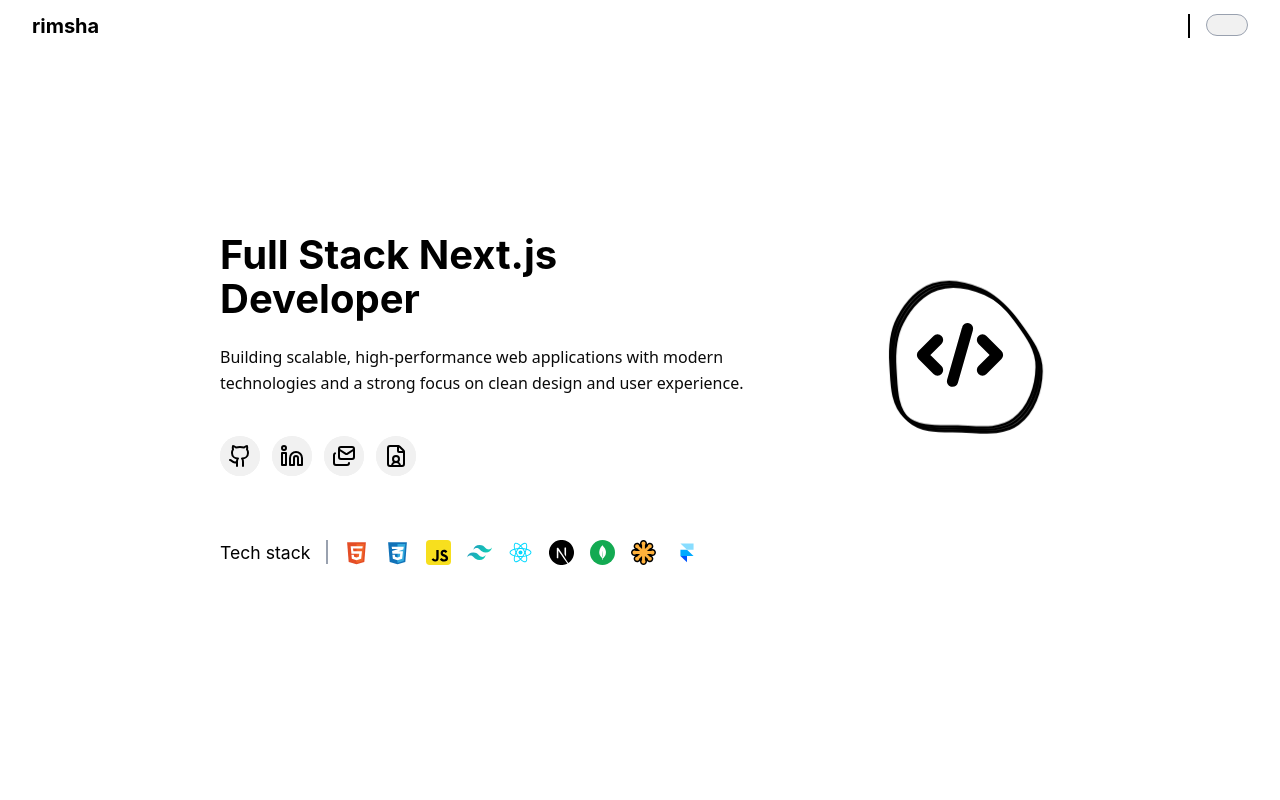
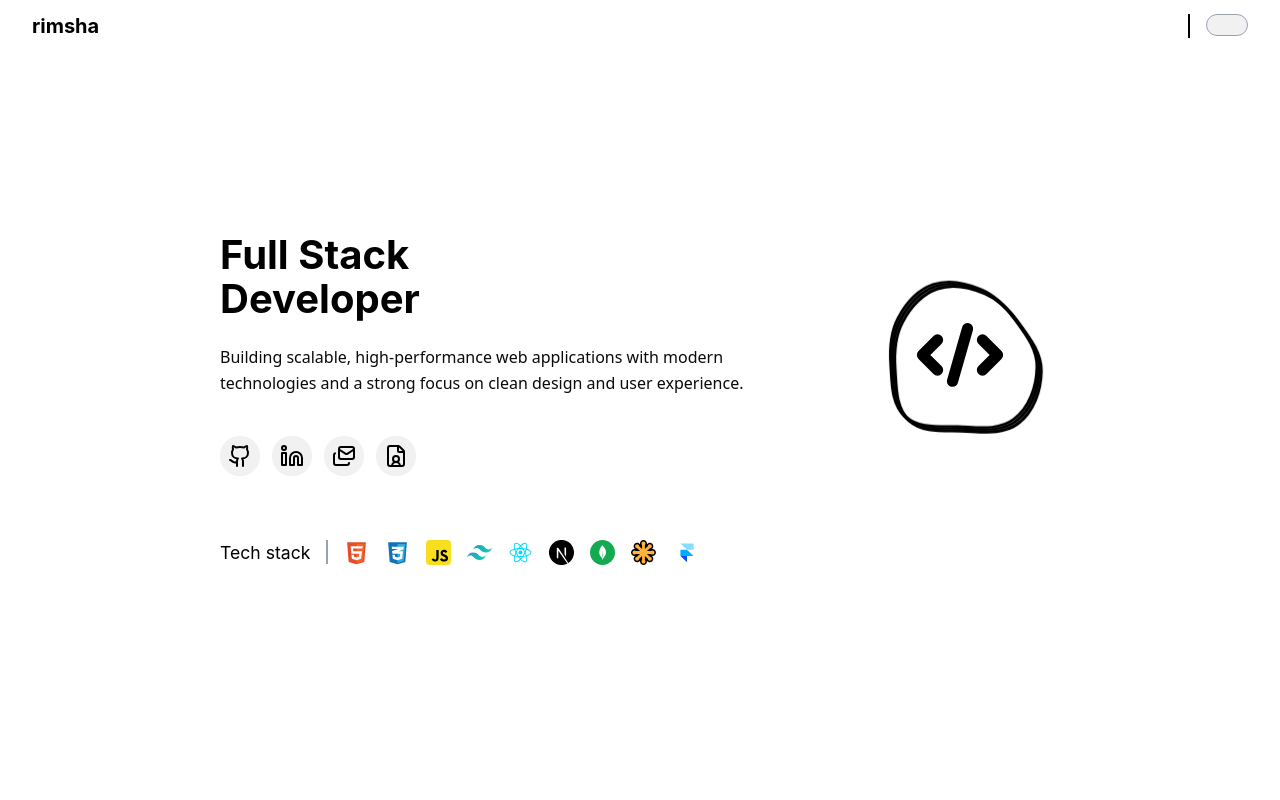
Before and after one commit to rimsha-shoukat/rimsha-shoukat, a Next.js app: page / in a window 1280 px wide. Shown: the top 800 px of the page. Built offline with nearby package versions, Linux system fonts and the light colour scheme.

Commit message:
Update job title in cover section

```diff
--- a/src/sections/cover.jsx
+++ b/src/sections/cover.jsx
@@ -9,7 +9,7 @@ export function Cover() {
                     {/* intro */}
                     <div className="flex flex-row items-center w-full justify-center gap-16 max-[600px]:gap-0">
                         <span className="flex flex-col items-start justify-center gap-6 w-[45vw] max-[600px]:w-[90vw]">
-                            <h1 className="text-[2.5rem] max-[600px]:text-[2rem] leading-[1.1] font-bold line-clamp-2">Full Stack Next.js <br /> Developer </h1>
+                            <h1 className="text-[2.5rem] max-[600px]:text-[2rem] leading-[1.1] font-bold line-clamp-2">Full Stack <br /> Developer </h1>
                             <p className="dark:text-[#f1f1f1] text-[#0a0a0a] line-clamp-3 max-[600px]:text-xs">Building scalable, high-performance web applications with modern technologies and a strong focus on clean design and user experience.</p>
                             {/* connection as */}
                             <span className="flex flex-row items-center justify-start gap-3 mt-4">
```
